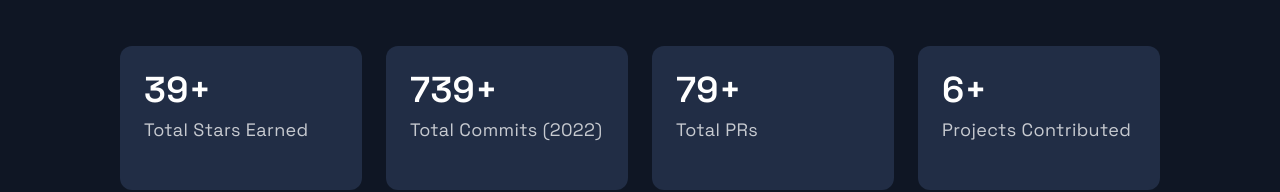
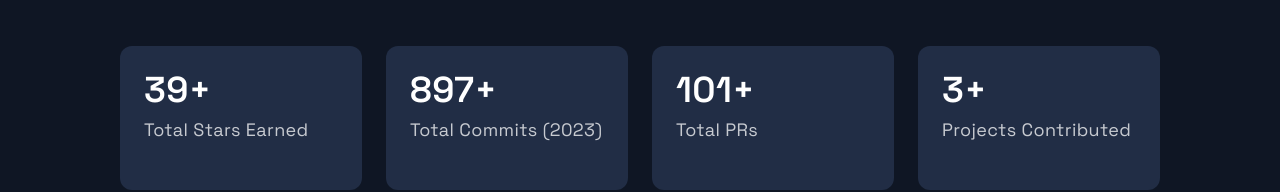
Before and after one commit to Cetins/portolio-nextjs, a Next.js app: page / in a window 1280 px wide. Shown: the part 3674-3866 px from the top of the page. Built offline with nearby package versions, Linux system fonts and the light colour scheme.

Commit message:
stats updated

```diff
--- a/src/components/Acomplishments/Acomplishments.js
+++ b/src/components/Acomplishments/Acomplishments.js
@@ -5,9 +5,9 @@ import { Box, Boxes, BoxNum, BoxText } from './AcomplishmentsStyles';
 
 const data = [
   { number: 39, text: 'Total Stars Earned'},
-  { number: 739, text: 'Total Commits (2022)', },
-  { number: 79, text: 'Total PRs', },
-  { number: 6, text: 'Projects Contributed', }
+  { number: 897, text: 'Total Commits (2023)', },
+  { number: 101, text: 'Total PRs', },
+  { number: 3, text: 'Projects Contributed', }
 ];
 
 // use this section for github stats !!!
```
